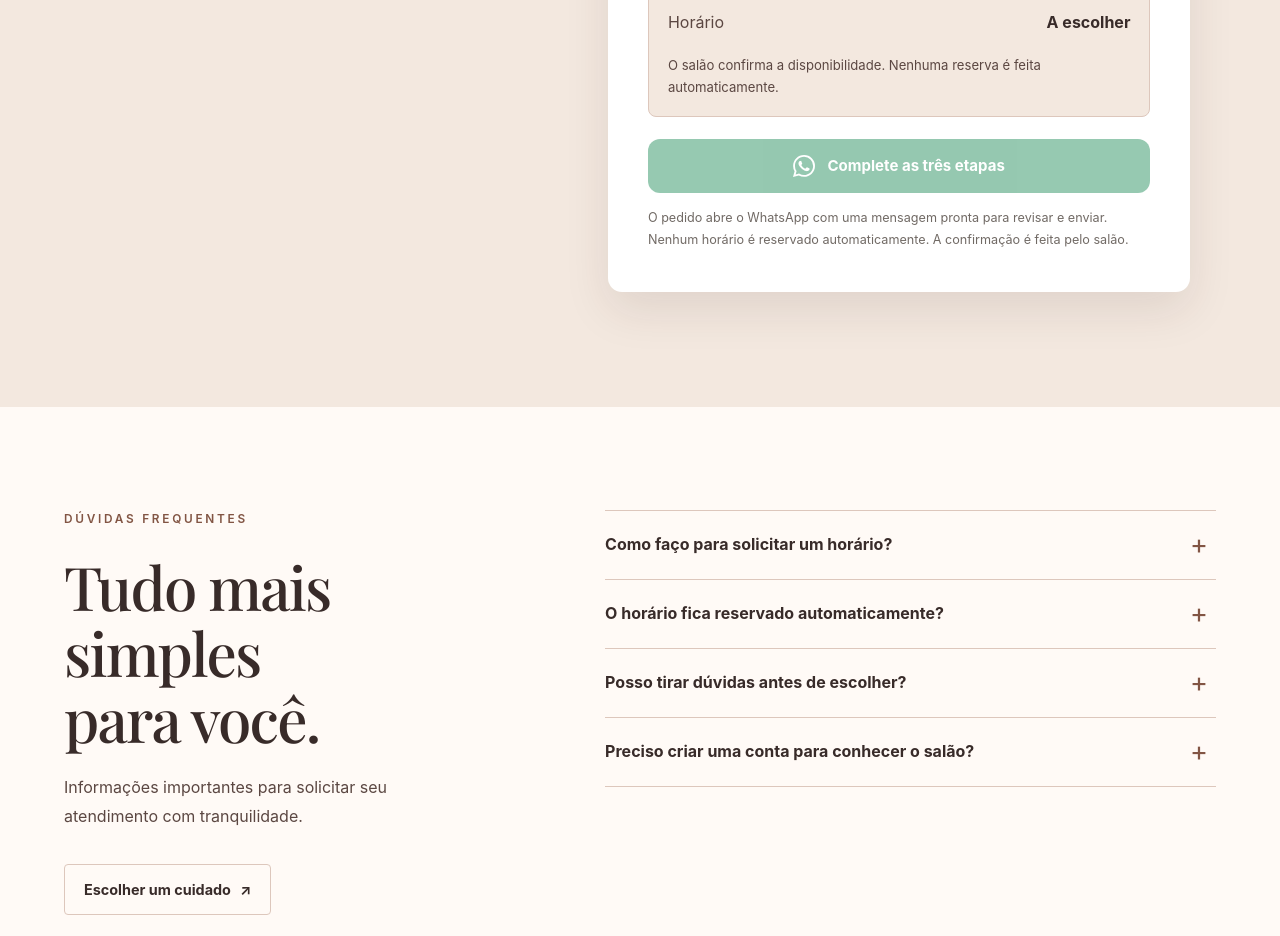
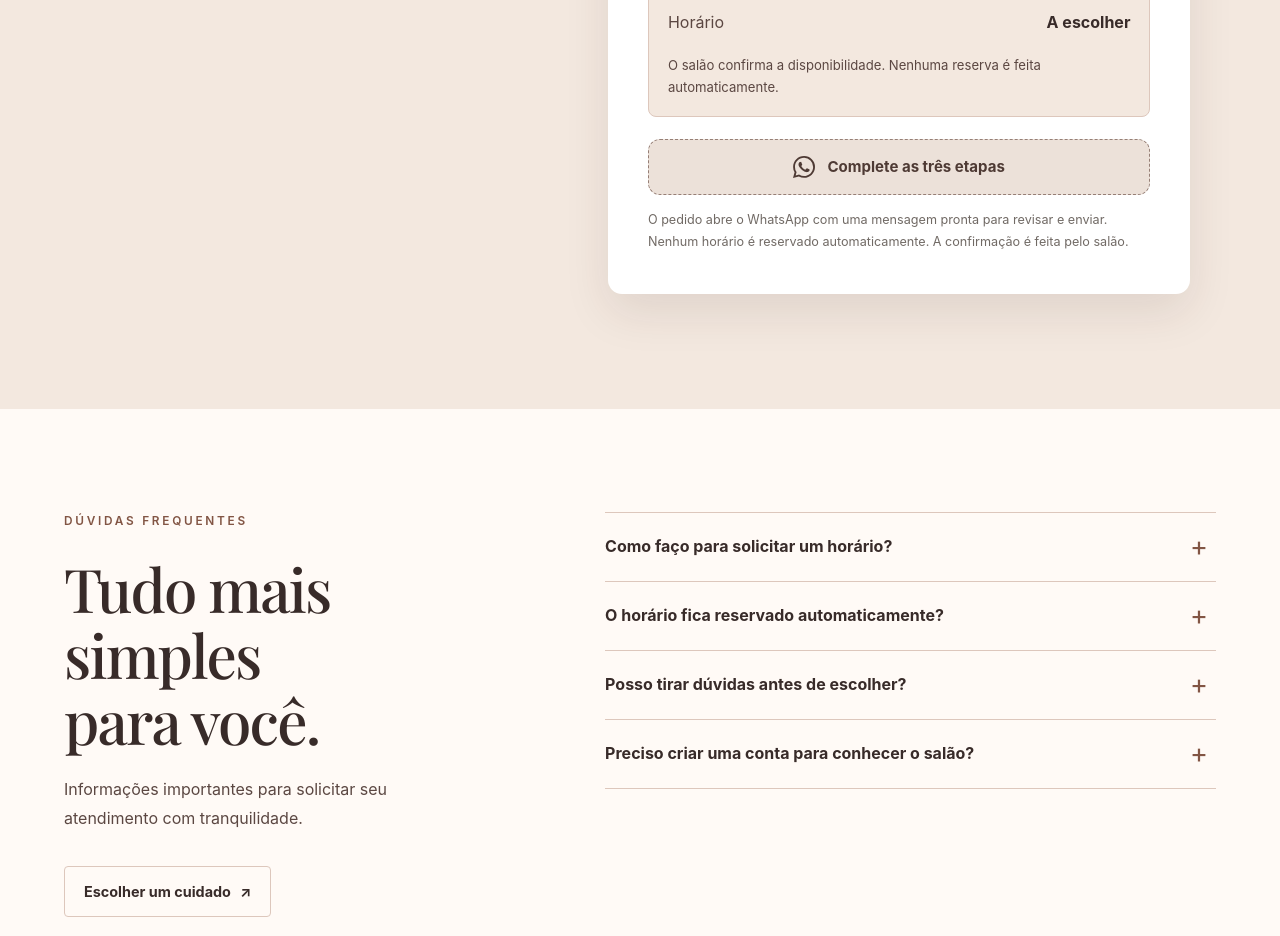
Before and after one commit to tupiniquimtechsolution-blip/Sistema-SaaS-Geral, a React (Vite) app in the folder apps/salon/: page / in a window 1280 px wide. Shown: the part 8620-9556 px from the top of the page. Built offline with nearby package versions, Linux system fonts and the light colour scheme; a web font is replaced by a local one.

Commit message:
fix(salon/qa): make incomplete WhatsApp CTA readable in both themes

```diff
--- a/apps/salon/src/vanessa-50-ux.css
+++ b/apps/salon/src/vanessa-50-ux.css
@@ -291,3 +291,13 @@
 @media(min-width:651px){
   .vanessa-showcase .vanessa-video-swipe-hint{display:none}
 }
+
+/* Final screenshot contrast correction: disabled WhatsApp state remains legible
+   while clearly distinguishing an incomplete booking from a valid link. */
+.vanessa-showcase .salon-booking-send:disabled {
+  opacity:1;background:#ece1d9;color:#4e3a34!important;
+  border:1px dashed #967f76;box-shadow:none;cursor:not-allowed
+}
+.vanessa-showcase[data-theme="dark"] .salon-booking-send:disabled {
+  background:#503a3e;color:#f9e9e0!important;border:1px dashed #b4938d
+}
```
